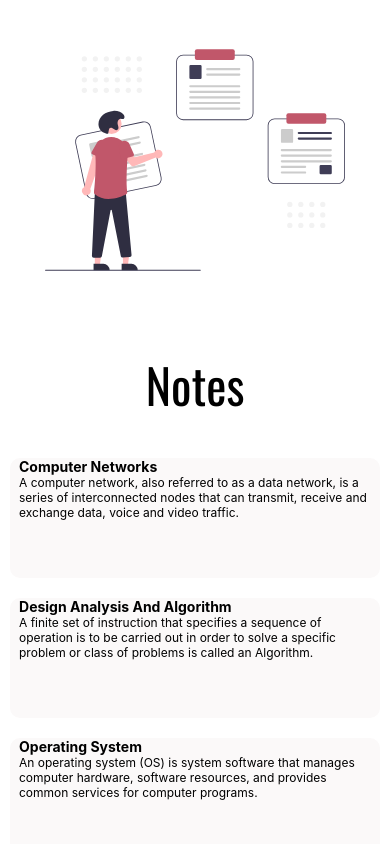
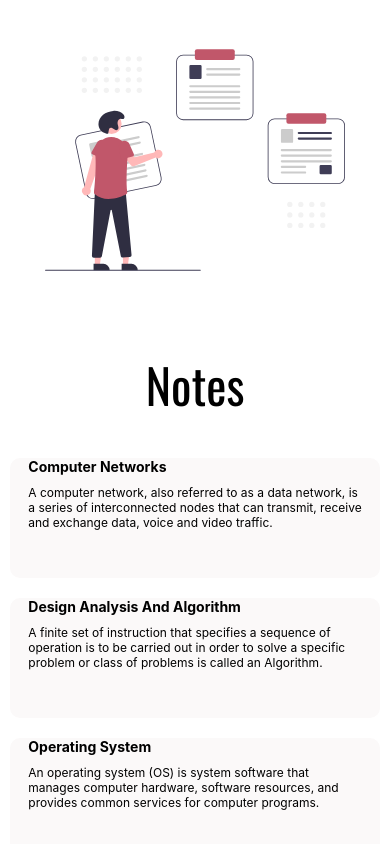
Before and after one commit to rakshit-2/CUinfo, a React (Create React App) app in the folder client/: page /notes in a window 390 px wide. Shown: the top 844 px of the page. Built offline with nearby package versions, Linux system fonts and the light colour scheme.

Commit message:
notes card padding fixed

```diff
--- a/client/src/components/atoms/notesCardEach/index.css
+++ b/client/src/components/atoms/notesCardEach/index.css
@@ -67,6 +67,7 @@
     }
     .notes__card__title {
         font-size: 14px;
+        padding-bottom: 10px;
     }
     .notes__card__text {
         font-size: 12px;
@@ -80,6 +81,6 @@
         display: none;
     }
     .notes__card__info{
-        width:95%;
+        width:90%;
     }
 }
```
